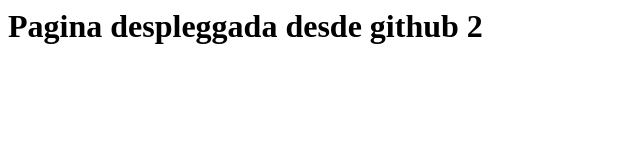
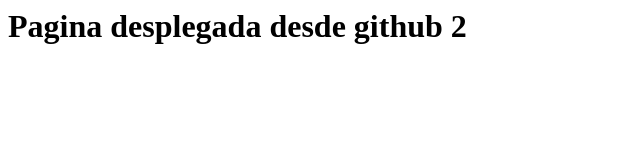
Before and after one commit to elvin00157/elvin00157.github.io, a plain HTML site: page index.html in a window 1280 px wide. Shown: the whole page, without its empty margins (0-640 px from the left). Drawn offline with Linux system fonts and the light colour scheme.

Commit message:
Update index.html

```diff
--- a/index.html
+++ b/index.html
@@ -1,5 +1,5 @@
 <html>
 <body>
-<h1> Pagina despleggada desde github 2</h1>
+<h1> Pagina desplegada desde github 2</h1>
 </body>
 </html>
```
